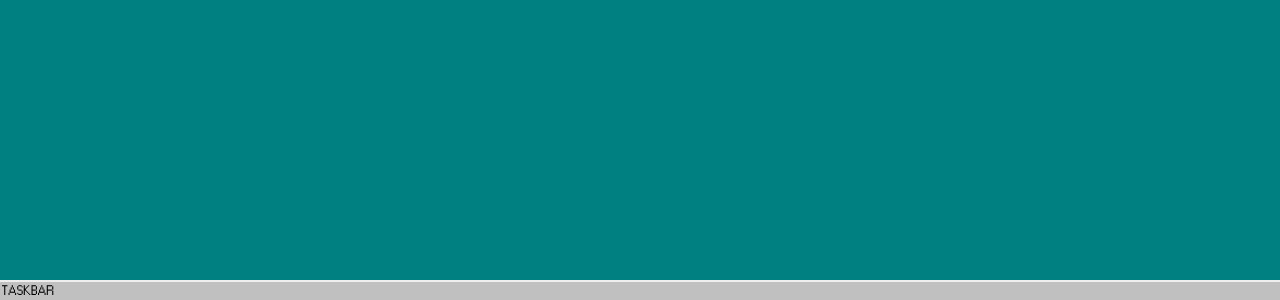
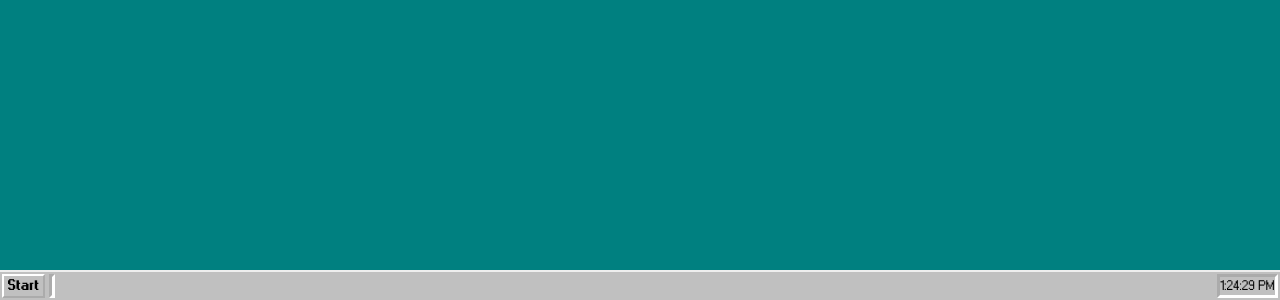
Before and after one commit to tmaiadev/thallos, a React (Vite) app: page / in a window 1280 px wide. Shown: the part 500-800 px from the top of the page. Built offline with nearby package versions, Linux system fonts and the light colour scheme.

Commit message:
updated taskbar

```diff
--- a/src/ThallOS.tsx
+++ b/src/ThallOS.tsx
@@ -1,4 +1,4 @@
-import Workspace from "@/ui/workspace";
+import Workspace from "@/components/workspace";
 
 export default function ThallOS() {
   return <Workspace />;
--- /dev/null
+++ b/src/components/system-tray/index.tsx
@@ -0,0 +1,34 @@
+import { useRef, useEffect } from "react";
+import "./styles.css";
+
+export default function SystemTray() {
+  const clockRef = useRef<HTMLTimeElement>(null);
+
+  useEffect(() => {
+    const clock = clockRef.current;
+
+    if (!clock) return;
+
+    function removeSecs(time: string) {
+      return time.replace(/:\d{2}$/, "");
+    }
+
+    function renderClock() {
+      const dt = new Date();
+
+      clock!.title = removeSecs(dt.toLocaleString());
+      clock!.innerHTML = removeSecs(dt.toLocaleTimeString());
+    };
+
+    renderClock();
+    const interval = setInterval(renderClock, 1000);
+
+    return () => {
+      clearInterval(interval);
+    };
+  }, []);
+
+  return <div className="system-tray">
+    <time className="system-tray__clock" ref={clockRef}>00:00</time>
+  </div>;
+}
--- /dev/null
+++ b/src/components/system-tray/styles.css
@@ -0,0 +1,9 @@
+.system-tray {
+    display: flex;
+    align-items: center;
+    padding: calc(var(--scale) * 2px);
+    white-space: nowrap;
+    border-style: inset;
+    height: 100%;
+    cursor: default;
+}
--- /dev/null
+++ b/src/components/taskbar/index.tsx
@@ -0,0 +1,18 @@
+import Button from "@/ui/button";
+import SystemTray from "../system-tray";
+import "./styles.css";
+
+export default function Taskbar() {
+  return (
+    <div className="taskbar">
+      <div className="taskbar__start-btn">
+        <Button size="md"><b>Start</b></Button>
+      </div>
+      <div className="taskbar__divider" />
+      <div className="taskbar__tasks" />
+      <div className="taskbar__system-tray">
+        <SystemTray />
+      </div>
+    </div>
+  );
+}
--- /dev/null
+++ b/src/components/taskbar/styles.css
@@ -0,0 +1,24 @@
+.taskbar {
+	display: flex;
+	gap: calc(var(--scale) * 4px);
+
+	.taskbar__divider {
+    border-style: inset;
+	}
+
+	.taskbar__tasks {
+    flex-grow: 1;
+    flex-shrink: 1;
+    width: 100%;
+
+    display: flex;
+    align-items: center;
+    justify-content: center;
+	}
+
+	.taskbar__system-tray {
+    display: flex;
+    align-items: center;
+    justify-content: center;
+	}
+}
--- a/src/ui/workspace/index.tsx
+++ b/src/components/workspace/index.tsx
@@ -1,10 +1,13 @@
+import Taskbar from "../taskbar";
 import "./styles.css";
 
 export default function Workspace() {
   return (
     <div className="workspace">
       <div className="workspace__desktop" />
-      <div className="workspace__taskbar">TASKBAR</div>
+      <div className="workspace__taskbar">
+        <Taskbar />
+      </div>
     </div>
   );
 }
--- a/src/ui/button/index.tsx
+++ b/src/ui/button/index.tsx
@@ -3,17 +3,29 @@ import { cn } from "@/utils/cn";
 import "./styles.css";
 
 export interface ButtonProps extends React.HTMLAttributes<HTMLButtonElement> {
-	type?: "button" | "submit" | "reset";
-	children: React.ReactNode;
+  type?: "button" | "submit" | "reset";
+  size?: "md" | "lg";
+  children: React.ReactNode;
 }
 
 export default function Button({
   children,
   className,
   type = "button",
+  size,
   ...props
 }: ButtonProps) {
-  return <button type={type} className={cn("button", className)} {...props}>
+  return <button
+    type={type}
+    className={
+      cn(
+        "button",
+        size == "md" && "button--md",
+        size == "lg" && "button--lg",
+        className
+      )
+    }
+    {...props}>
     <div className="button__content">
       {children}
     </div>
--- a/src/ui/button/styles.css
+++ b/src/ui/button/styles.css
@@ -5,6 +5,14 @@
   outline-style: none;
   background-color: var(--silver);
   font-family: inherit;
+
+  &.button--md {
+    padding: calc(var(--scale) * 2px) calc(var(--scale) * 4px);
+  }
+
+  &.button--lg {
+    padding: calc(var(--scale) * 4px) calc(var(--scale) * 8px);
+  }
 
   &:focus-within {
     .button__content {
```
Also changed, not shown: src/components/workspace/styles.css (renamed from src/ui/workspace/styles.css), src/theme.css (line endings or trailing spaces).
